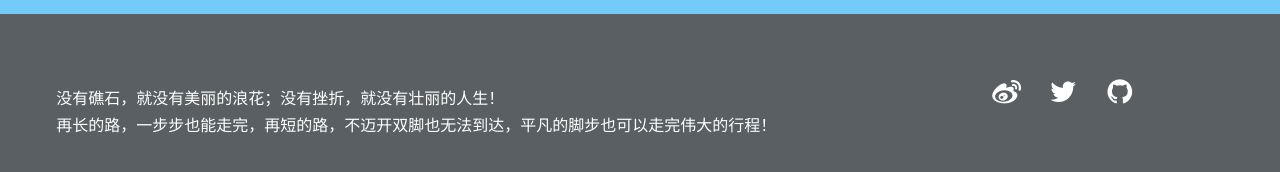
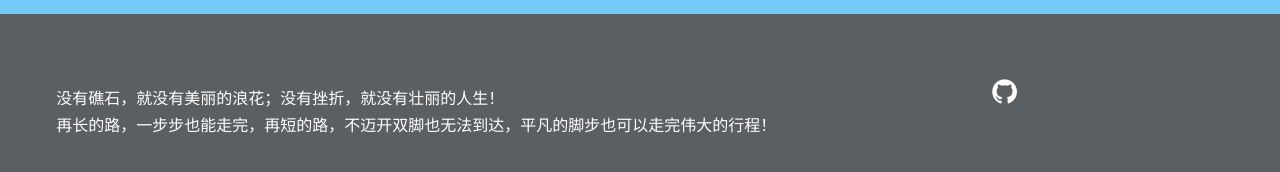
Before and after one commit to q158073378252010/q158073378252010.github.io, a plain HTML site: page 2016/08/13/hello-world/index.html in a window 1280 px wide. Shown: the part 1343-1515 px from the top of the page. Drawn offline with Linux system fonts and the light colour scheme; a script that the page names is missing.

Commit message:
Update index.html

```diff
--- a/2016/08/13/hello-world/index.html
+++ b/2016/08/13/hello-world/index.html
@@ -188,13 +188,7 @@ var jiathis_config = {data_track_clickback:'true'};
 
 	<div class="social-font" class="clearfix">
 
-		<a href="http://weibo.com/2583230784" target="_blank" title="weibo"></a>
-
-
-		<a href="https://twitter.com/idreajay" target="_blank" title="twitter"></a>
-
-
-		<a href="https://github.com/dreajay" target="_blank" title="github"></a>
+		<a href="https://github.com/q158073378252010" target="_blank" title="github"></a>
 
 
 	</div>
```
